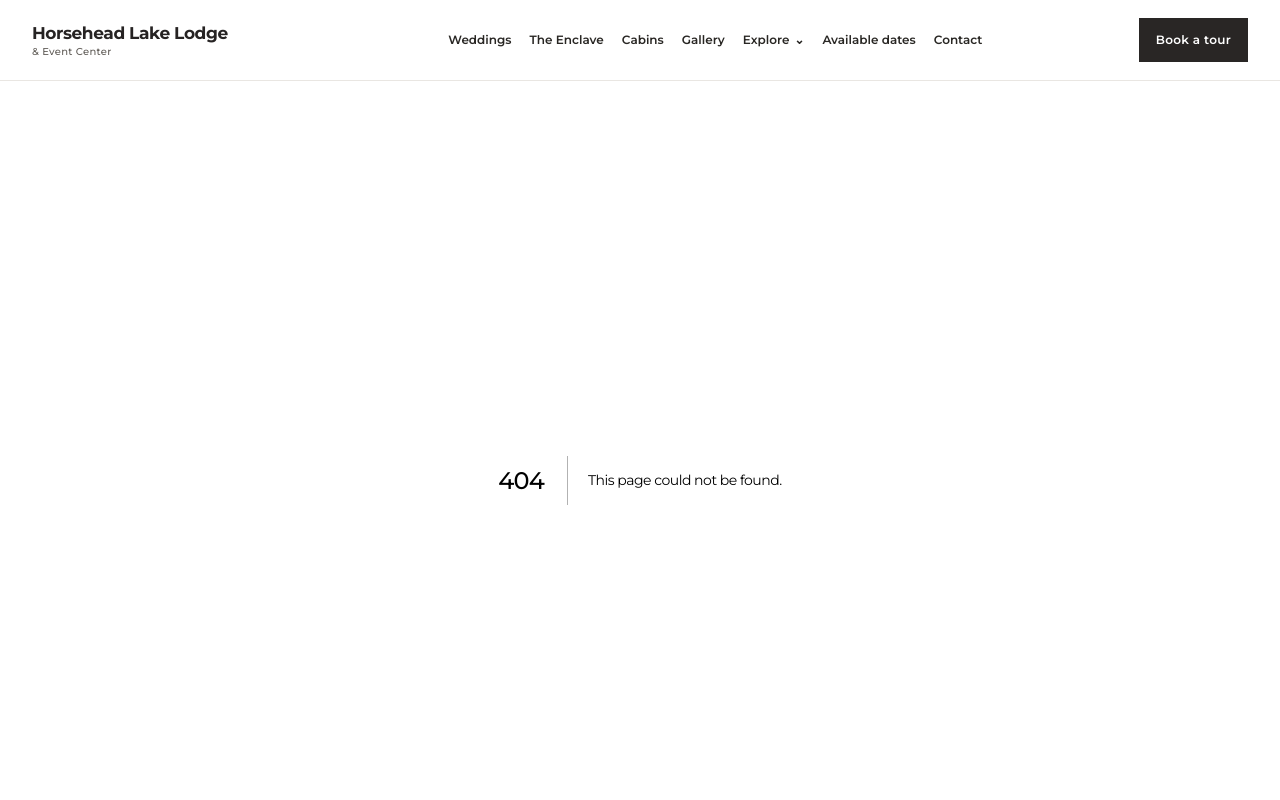
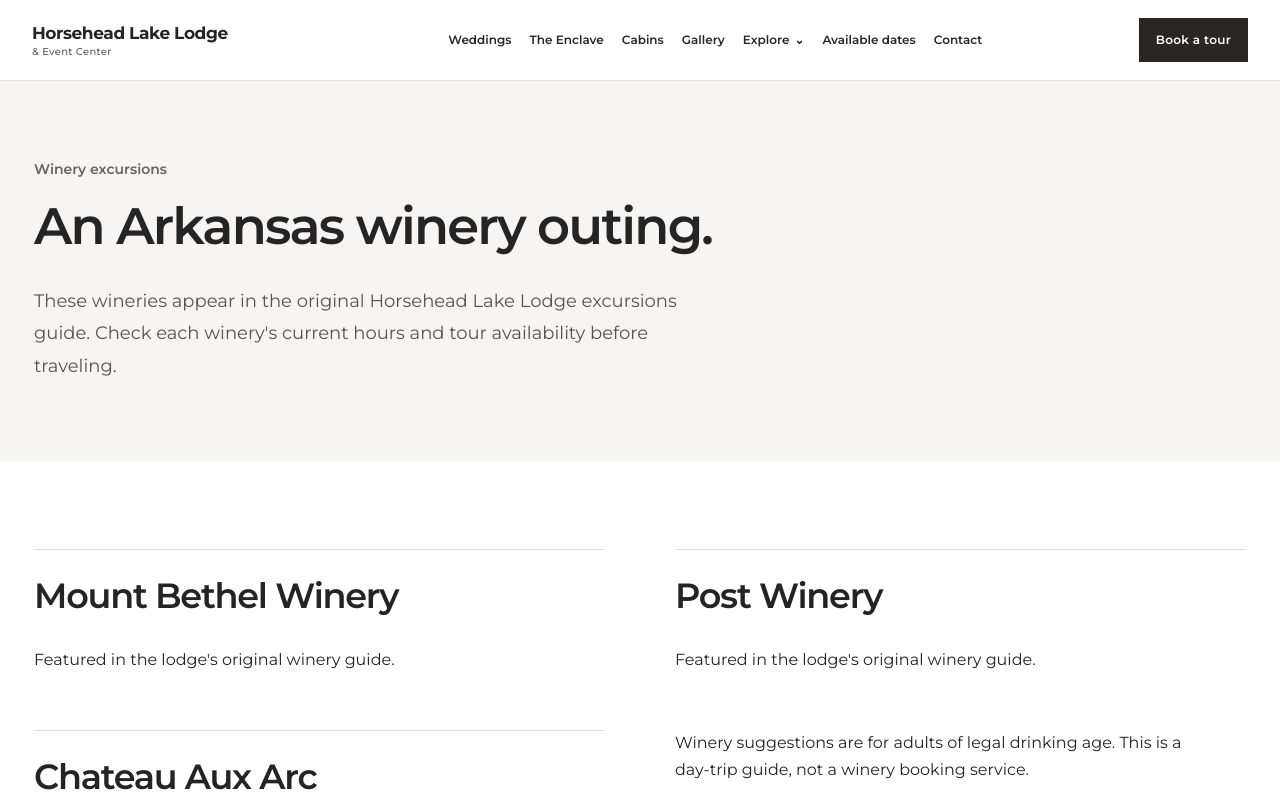
Before and after one commit to altifygenerator-ai/HorseheadLodge, a Next.js app: page /things-to-do/wineries in a window 1280 px wide. Before the commit this address had no page. Shown: the top 800 px of the page. Built offline with nearby package versions, Linux system fonts and the light colour scheme.

Commit message:
Restore the lodge's restaurant, winery and trail guides

```diff
--- /dev/null
+++ b/src/app/things-to-do/wineries/page.tsx
@@ -0,0 +1,6 @@
+import type {Metadata} from 'next';
+import Link from 'next/link';
+import {PageIntro} from '@/components/Shared';
+export const metadata:Metadata={title:'Arkansas Winery Day Trips | Horsehead Lake Lodge',description:'Winery outing ideas originally included in the Horsehead Lake Lodge visitor guide.',alternates:{canonical:'/things-to-do/wineries'}};
+const names=['Mount Bethel Winery','Post Winery','Chateau Aux Arc'];
+export default function Wineries(){return <><PageIntro label="Winery excursions" title="An Arkansas winery outing." lead="These wineries appear in the original Horsehead Lake Lodge excursions guide. Check each winery's current hours and tour availability before traveling."/><section className="content-width section-spacing excursion-directory">{names.map(name=><article key={name}><h2>{name}</h2><p>Featured in the lodge's original winery guide.</p></article>)}<div className="directory-note"><p>Winery suggestions are for adults of legal drinking age. This is a day-trip guide, not a winery booking service.</p><Link className="text-link" href="/things-to-do">More nearby activities</Link></div></section></>}
```
